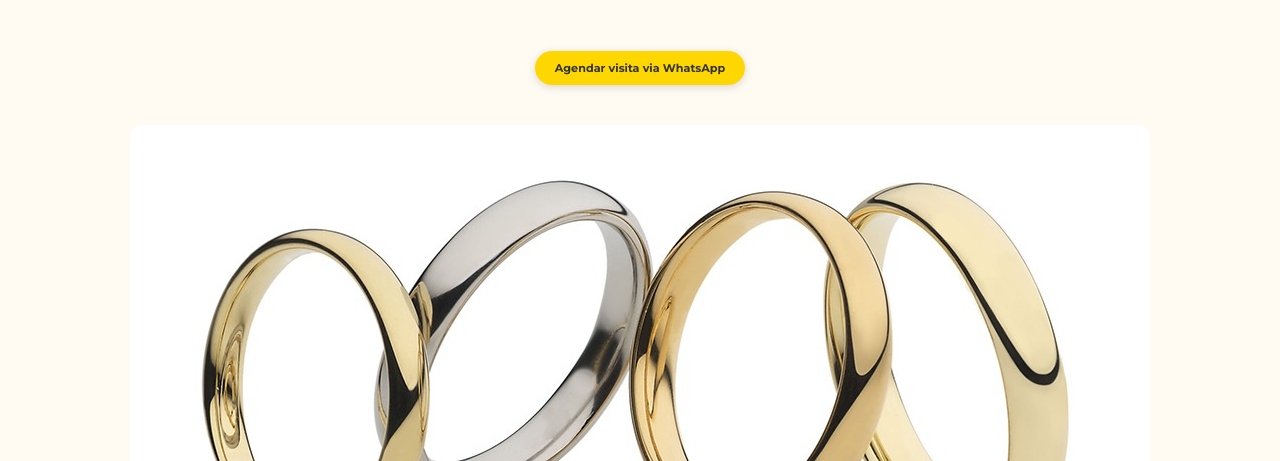
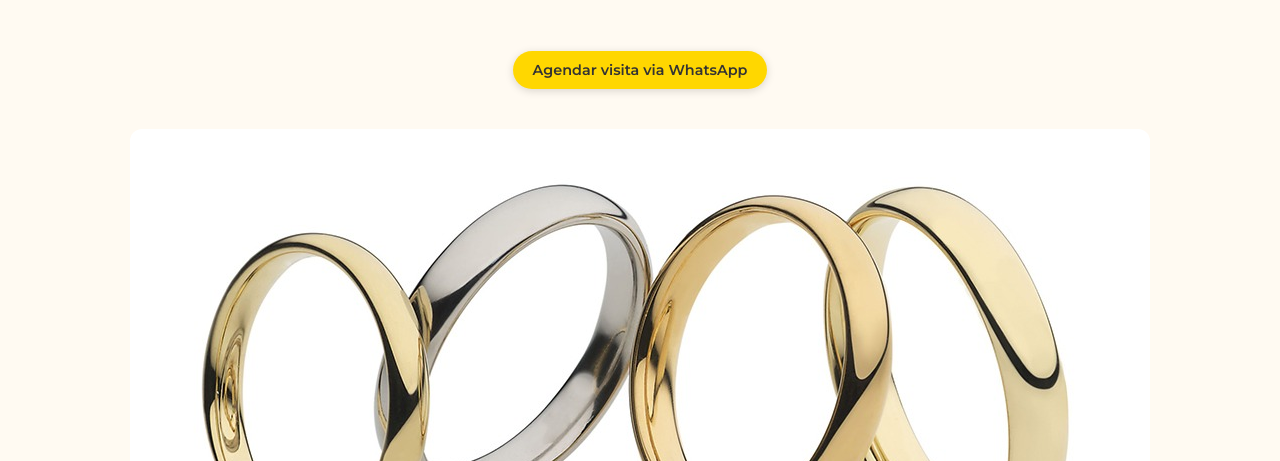
Before and after one commit to GAU1966/joalheria, a plain HTML site: page galeria.html in a window 1280 px wide. Shown: the part 251-712 px from the top of the page. Drawn offline with Linux system fonts and the light colour scheme.

Commit message:
Update galeria.html

```diff
--- a/galeria.html
+++ b/galeria.html
@@ -79,8 +79,8 @@
       margin: 20px auto;
       background-color: #ffd700;
       color: #333;
-      font-weight: bold;
-      font-size: 0.7em;
+
+      font-size: 0.9em;
       border-radius: 30px;
       text-decoration: none;
       box-shadow: 0 2px 8px rgba(0,0,0,0.15);
```
